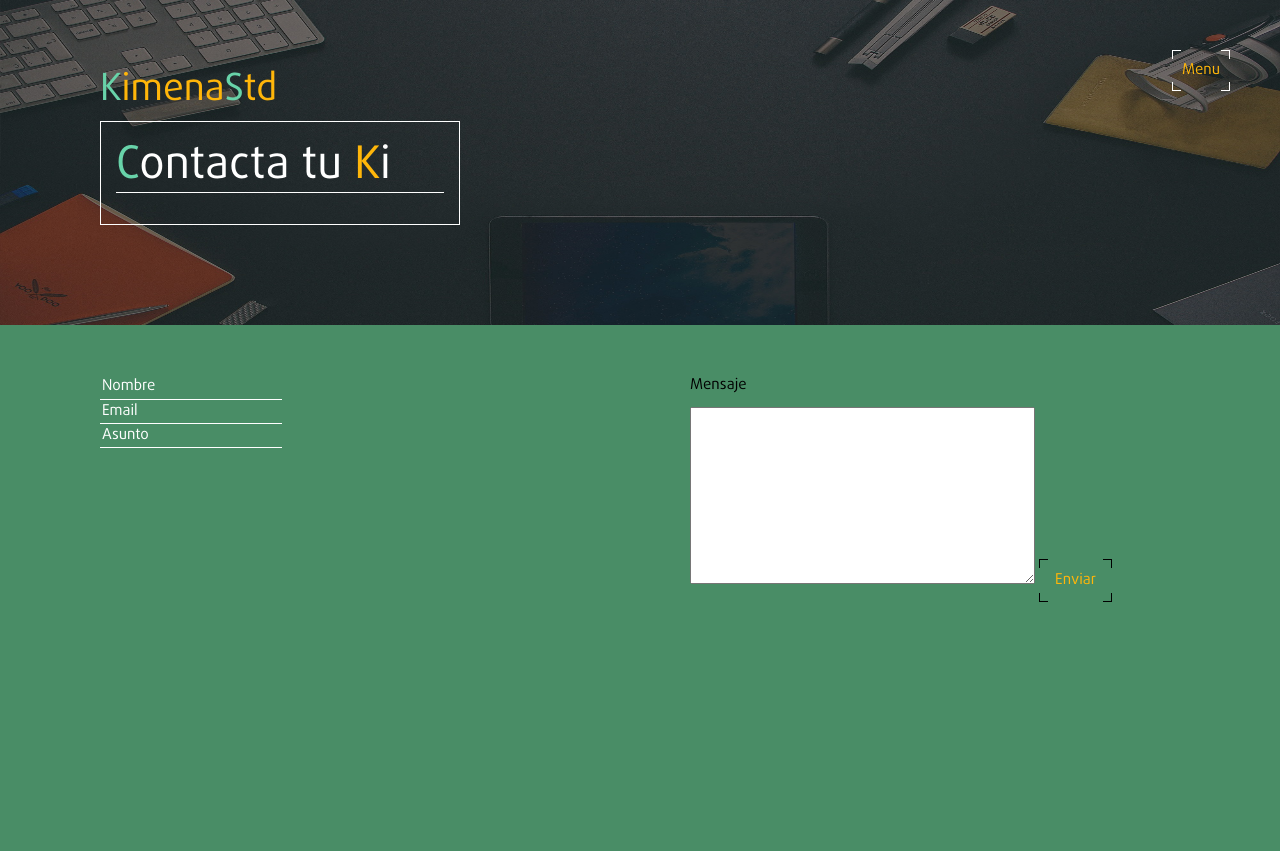
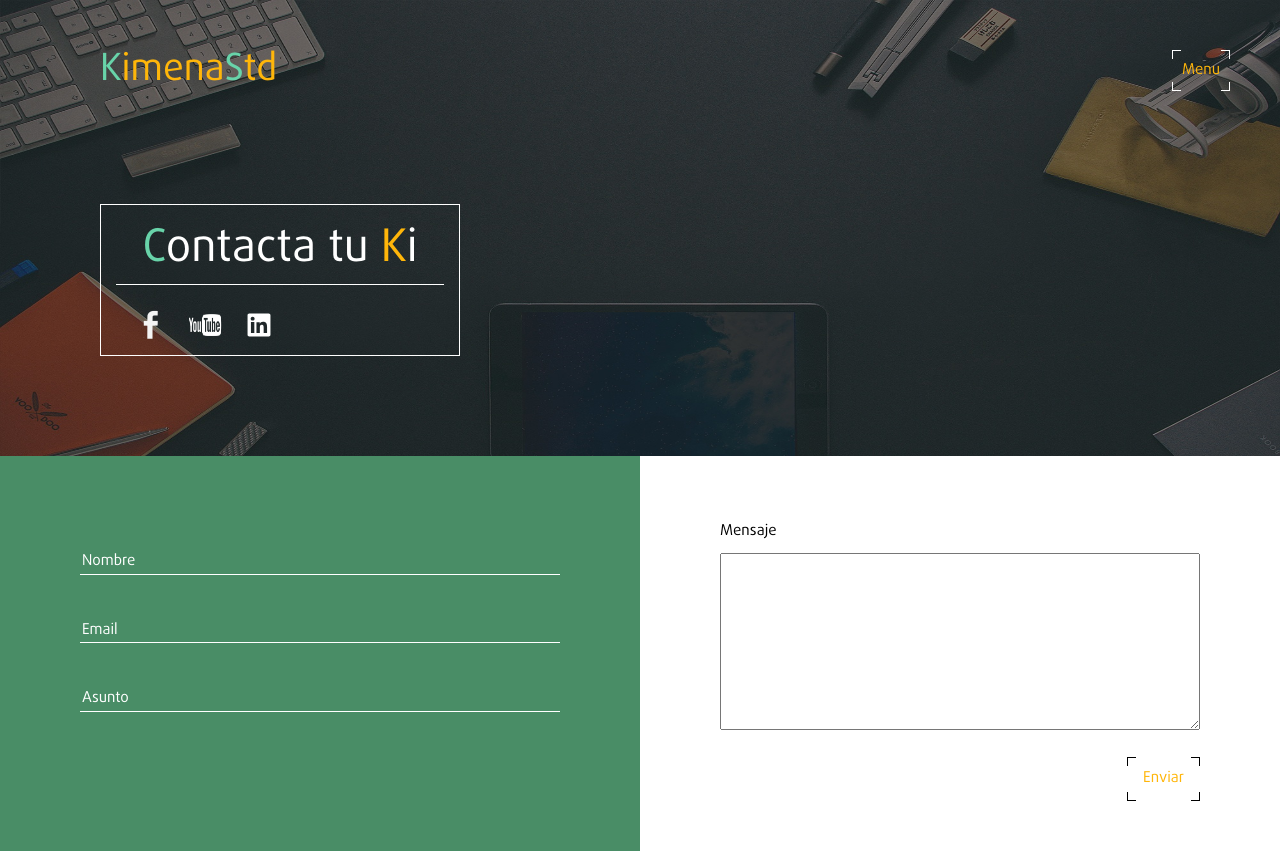
Before and after one commit to NI54Oficina/web-luis, a PHP site: page /contacto.php in a window 1280 px wide. Before the commit the page ends 602 px from the top, so only its background shows below. Run offline with PHP 8.4, Linux system fonts and the light colour scheme; some libraries are stand-ins or nearby versions; some web fonts are replaced.

Commit message:
10:35 13-10-2016

```diff
--- a/contacto.php
+++ b/contacto.php
@@ -19,10 +19,10 @@
   <h2>
     <span>C</span>ontacta tu <span>K</span>i
   </h2>
-  <div>
-    <img src="" alt="" />
-    <img src="" alt="" />
-    <img src="" alt="" />
+  <div class="links">
+    <img src="img/fb.png" alt="" />
+    <img src="img/ytube.png" alt="" />
+    <img src="img/linkedin.svg" alt="" />
   </div>
 </div>
 
@@ -30,7 +30,7 @@
 </div>
 </section>
 
-<section>
+<section class="col-lg-12 col-sm-12 col-md-12 col-xs-12 contacto-2">
 <div class="col-lg-6 col-sm-12 col-md-6 col-xs-12 left-box-contact">
   <form class="" action="index.html" method="post">
     <input type="text" name="name" value="" placeholder="Nombre"> <br>
@@ -43,7 +43,7 @@
   <p>
     Mensaje
   </p>
-  <textarea name="name" rows="8" cols="40"></textarea>
+  <textarea name="name" rows="8" cols="40"></textarea> <br>
 
   <button type="button" name="button">Enviar</button>
 
--- a/css/stylesheet.css
+++ b/css/stylesheet.css
@@ -149,6 +149,14 @@ p{
 h1 span {
   color: #68d3a9;
 }
+
+.links img{
+  width: 50px ;
+  height: 50px;
+}
+.links{
+  padding: 5px 10px;
+}
 /*********************** HOME ********************/
 
 section{
@@ -243,6 +251,7 @@ padding-left: 10%;
 }
 .nav-porfolio {
   text-align: center;
+  cursor: pointer
 }
 
 .container-portfolio div img{
@@ -252,7 +261,8 @@ padding-left: 10%;
 }
 
 .container-portfolio div {
-padding:2px;
+  padding:2px;
+  cursor: pointer;
 }
 /*********************** CONTACTO ********************/
 
@@ -269,6 +279,7 @@ padding:2px;
 
 .contact-header h1, .portfolio-header h1{
   font-size: 2.5em;
+  margin:0 auto 3em auto;
 }
 
 .contact-header a, .portfolio-header a{
@@ -288,7 +299,7 @@ padding:2px;
 }
 
 .right-box-contact,.left-box-contact{
-  padding: 50px;
+  padding: 50px 80px;
 }
 
 .left-box-contact input{
@@ -296,6 +307,10 @@ padding:2px;
   border: none;
   border-bottom: 1px solid white;
   color: white;
+}
+
+.right-box-contact{
+  background-color: white;
 }
 
 .left-box-contact ::-webkit-input-placeholder{
@@ -311,6 +326,7 @@ padding:2px;
 
 .right-box-contact textarea{
   border: fffff;
+  width: 100%;
 
 }
 
@@ -333,6 +349,8 @@ padding:2px;
 .contact-box h2 , .portfolio-box h2{
   border-bottom: 1px solid white;
   font-size: 3em;
+  text-align: center;
+  padding-bottom: 10px;
 }
 
 .contact-box h2 span:first-child, .portfolio-2 h2 span:nth-child(2){
@@ -343,7 +361,24 @@ padding:2px;
   color:#ffb60a;
 }
 
+.contacto-2{
+  padding: 0 !important;
+  height: 100%;
+}
 
+.left-box-contact form input{
+  width: 100%;
+  padding-top: 3em;
+}
+
+.right-box-contact p{
+  padding-top: 1em;
+}
+
+.right-box-contact button{
+  margin-top: 20px;
+  float:right;
+}
 
 /*********************** IMAGEN GALERIA ********************/
   .image{
```
Also changed, not shown: portfolio.php (+13 -13 lines), img/test2.png (added), img/ytube.png.
